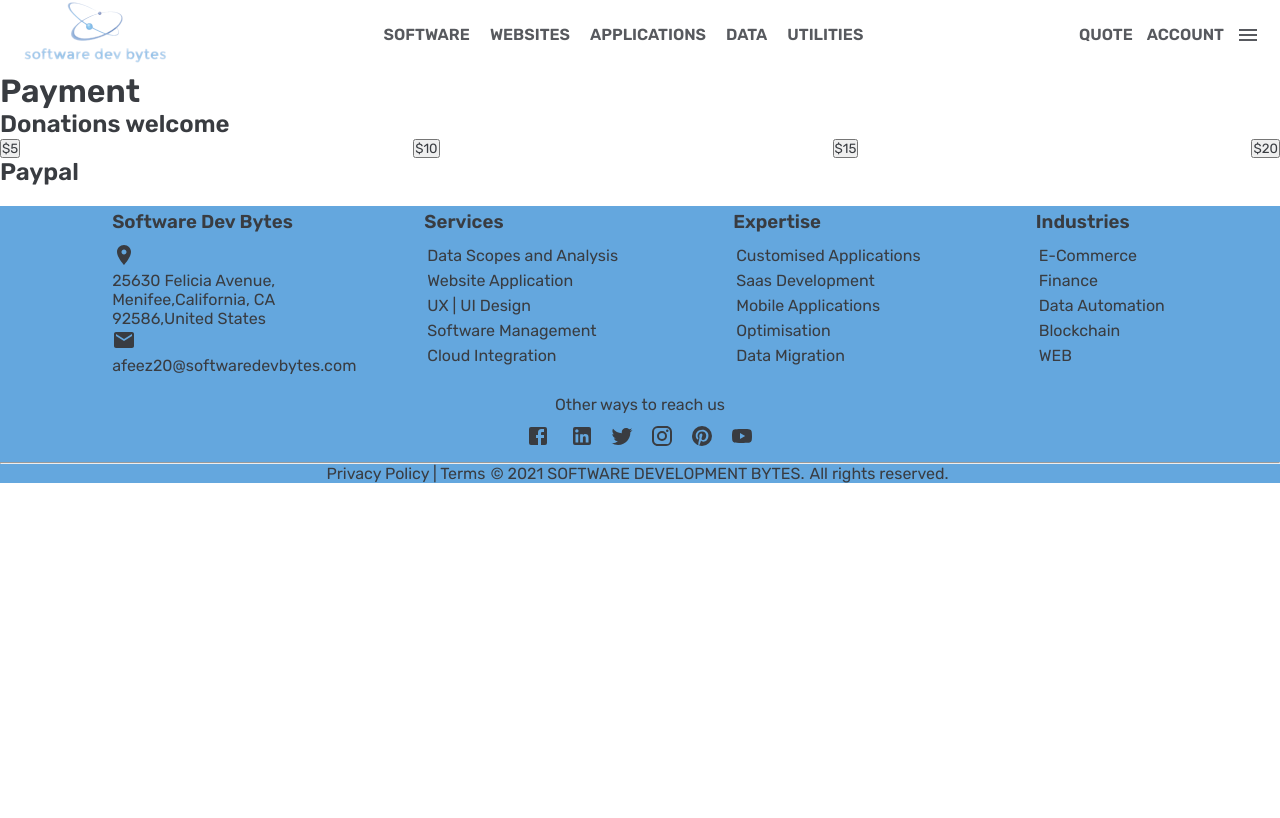
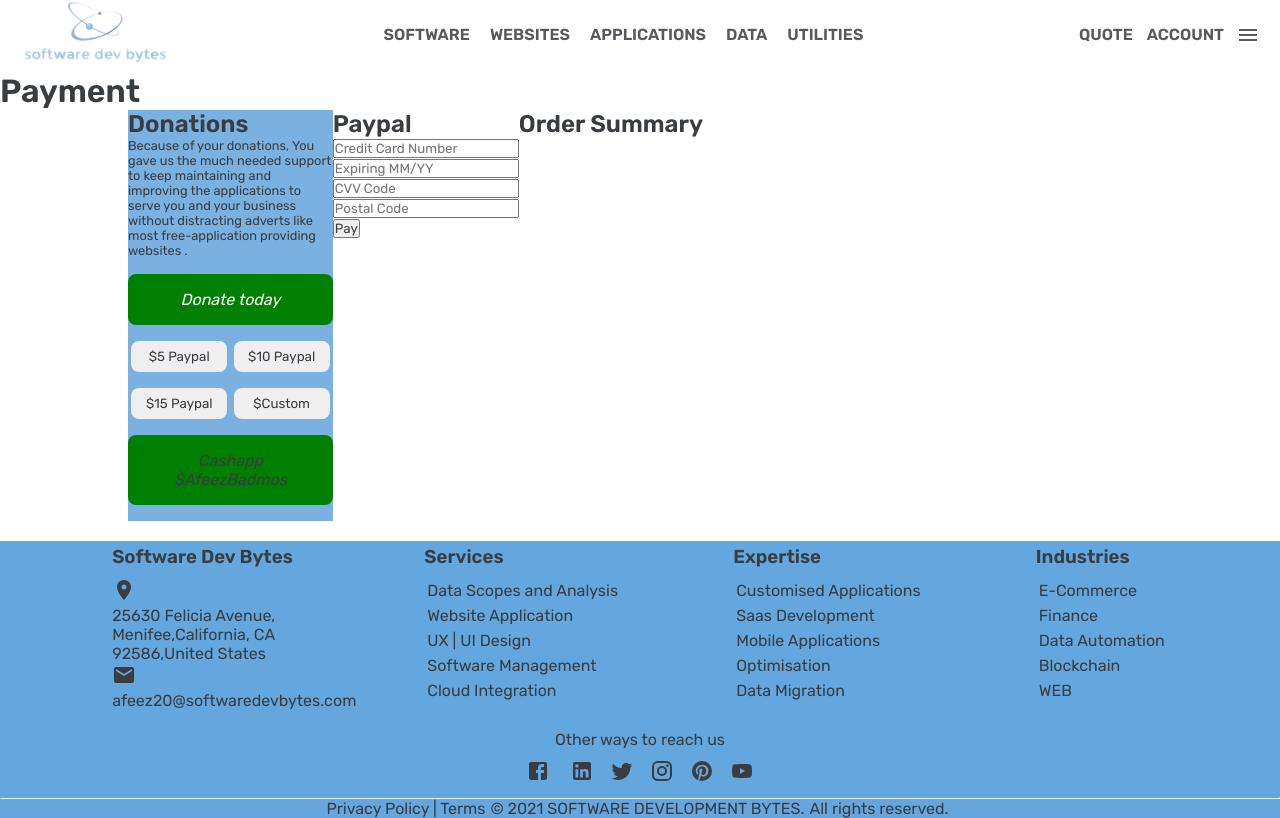
Before and after one commit to faze20/sdbtemplates, a React (Create React App) app: page /payment in a window 1280 px wide. Built offline with nearby package versions, Linux system fonts and the light colour scheme.

Commit message:
payment1

```diff
--- a/src/App.js
+++ b/src/App.js
@@ -41,7 +41,7 @@
                 <Route path="/software" element={ <Softwares />} />
 
 
-                <Route path="/applications " element={<Applications />} />
+                <Route path="/applications" element={<Applications />} />
 
 
                 <Route path="/data"  element={ <Clouddata /> } />
--- a/src/Payment.css
+++ b/src/Payment.css
@@ -1,8 +1,63 @@
-.payment{
-    margin-top: 4.5rem;
+.payment {
+  margin-top: 4.5rem;
+}
+.payment_container {
+  display: flex;
+  margin: 0 6rem;
+  padding: 0 2rem;
+}
+.donations {
+  background: #7bb1e1;
+  flex: 0.2;
+}
 
+.text_container p {
+  font-size: 0.8rem;
 }
-.donate_buttons{
-    display: flex;
-    justify-content: space-between;
+.donate_buttontext,
+.cashapp {
+  background-color: green;
+  color: #fff;
+  text-align: center;
+  padding: 1rem;
+  margin: 1rem 0;
+  border-radius: 0.5rem;
+  font-style: italic;
 }
+
+.donate_buttons {
+  display: grid;
+  grid-template-columns: 1fr 1fr;
+  row-gap: 1rem;
+}
+
+.button {
+  display: flex;
+  flex-direction: column;
+  /* align-items: center; */
+  justify-content: center;
+}
+.button form {
+  display: flex;
+  margin-top: 0.2rem;
+}
+.button button {
+  padding: 0.5rem;
+  margin: 0 0.2rem;
+  border: none;
+  border-radius: 0.5rem;
+  cursor: pointer;
+}
+.button input {
+  border: none;
+  width: 50%;
+  padding: 0.5rem;
+  border-radius: 0.2rem;
+  outline-color: green;
+}
+.payment_content {
+  flex: 0.8;
+}
+.payment_subcontent {
+  display: flex;
+}
--- a/src/components/Payment.js
+++ b/src/components/Payment.js
@@ -1,9 +1,10 @@
-import React from 'react'
+import React, { useState } from 'react'
 import '../Payment.css';
 
 
 
 const Payment = () => {
+    const  [showInputBox , setShowInputBox] = useState(false)
   return (
     <div className='payment'>
         <h1>
@@ -11,28 +12,87 @@
         </h1>
         <div className="payment_container">
 
-
-                <h2>Donations welcome</h2>
+            <div className="donations">
+                <h2>Donations</h2>
+                <div className="text_container">
+                    <p>
+                        Because of your donations,
+                        You gave us the much needed
+                        support to keep maintaining
+                        and improving the applications
+                        to serve you and your business
+                        without distracting adverts like
+                        most free-application providing
+                        websites .
+                    </p>
+                    <div className="donate_buttontext">
+                        Donate today
+                    </div>
+                </div>
                 <div className="donate_buttons">
                     <div className="button">
-                    <button>$5</button>
+                        <button>$5 Paypal</button>
                     </div>
                     <div className="button">
-                    <button>$10</button>
+                        <button>$10 Paypal</button>
                     </div>
                     <div className="button">
-                    <button>$15</button>
+                        <button>$15 Paypal</button>
                     </div>
                     <div className="button">
-                    <button>$20</button>
+                        <button onClick={()=> setShowInputBox(true)}>$Custom</button>
+                        {showInputBox &&
+                        <form>
+                            <input type="number" name="otheramount" id="other" />
+                            <button type="submit">Donate</button>
+                        </form>
+                        }
+                    </div>
+
+                </div>
+                <div className="cashapp">
+                    <a href="https://cash.app/$AfeezBadmos">
+                    Cashapp $AfeezBadmos
+                    </a>
+
                     </div>
             </div>
 
             <div className="payment_content">
                 <div className="payment_paypal">
+
+                    <div className="payment_subcontent">
+                        <div className="form_creditcard">
                               <h2>
                                 Paypal
                               </h2>
+                            <form action="">
+                                <div className="ccard_content">
+                                    <input type="text" placeholder='Credit Card Number' />
+                                </div>
+                                <div className="ccard_other">
+                                <div className="ccard_content">
+                                    <input type="text" placeholder='Expiring MM/YY' />
+                                </div>
+                                <div className="ccard_content">
+                                    <input type="text" placeholder='CVV Code' />
+                                </div>
+                                <div className="ccard_content">
+                                    <input type="text" placeholder='Postal Code' />
+                                </div>
+
+                                </div>
+                                <div className="submit_button">
+                                    <button type="submit"> Pay </button>
+                                </div>
+                            </form>
+
+                        </div>
+                        <div className="subcontent">
+                            <h2>Order Summary</h2>
+
+                        </div>
+                    </div>
                 </div>
             </div>
         </div>
--- a/src/components/Utilities.js
+++ b/src/components/Utilities.js
@@ -31,8 +31,8 @@
 function Utilities() {
     const TEXTS = [
         "  This our way of giving back to the community",
-        "Free Seo Checklist",
-        "7 Ways to Optimise Email list."
+        "With Your help, we have the support to maintain the applications free.",
+        "Your commitment made this happen."
     ]
     const [index, setIndex] = React.useState(0);
     const navigate = useNavigate();
```
Lines whose indentation alone changed are shown as unchanged.
